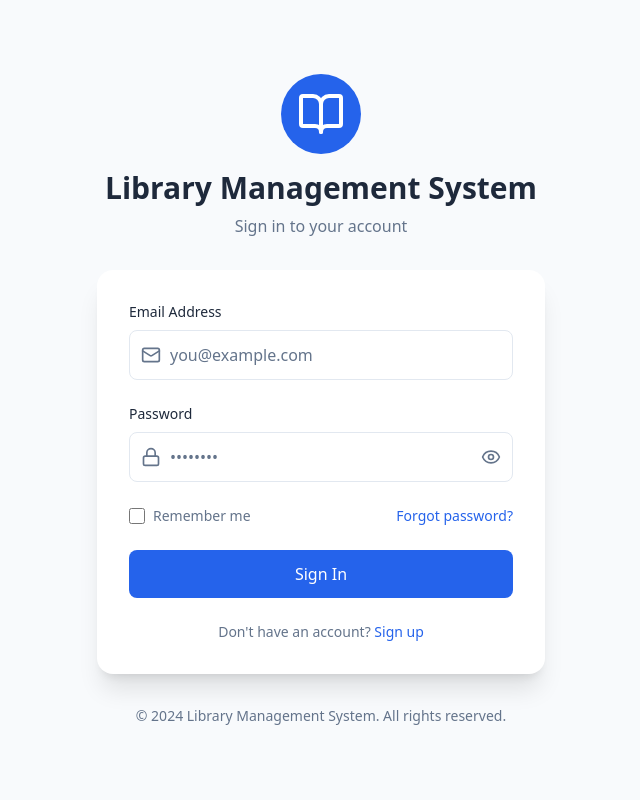
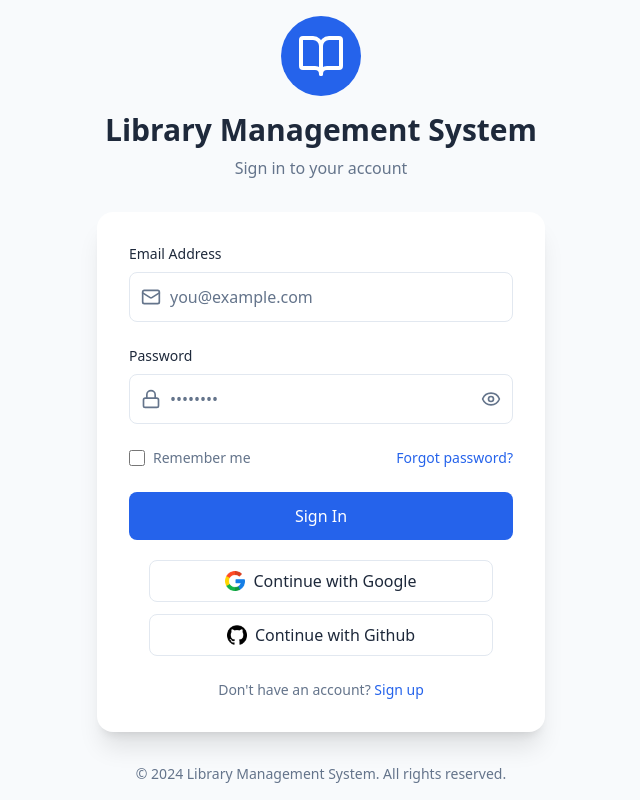
Before and after one commit to mamun4023/LMS-Frontend, a React app: page /signin in a window 1280 px wide. Shown: the whole page, without its empty margins (319-959 px from the left). Built offline with nearby package versions, Linux system fonts and the light colour scheme; no server answers; the HTML template or start-up script is replaced by a standard one.

Commit message:
#feature - Add Firebase auth and social login (Google, GitHub) - Implement role-based protected routes  #fix - Block unauthorized dashboard access - Handle social login popup errors

```diff
--- a/src/App.tsx
+++ b/src/App.tsx
@@ -72,6 +72,7 @@ const LibraryHomePage: React.FC = () => {
       desc: t("quickActions.visitToday"),
     },
   ];
+
 
   return (
     <div className="min-h-screen bg-background">
--- /dev/null
+++ b/src/auth/AuthContext.tsx
@@ -0,0 +1,49 @@
+import type { User } from "firebase/auth";
+import { onAuthStateChanged } from "firebase/auth";
+import { createContext, useContext, useEffect, useState } from "react";
+import { auth } from "../firebase/firebase";
+import { getUserProfile } from "../services/user.service";
+
+interface AuthContextType {
+  user: User | null;
+  role: "admin" | "librarian" | "student" | null;
+  loading: boolean;
+}
+
+const AuthContext = createContext<AuthContextType>({
+  user: null,
+  role: null,
+  loading: true,
+});
+
+export const AuthProvider = ({ children }: { children: React.ReactNode }) => {
+  const [user, setUser] = useState<User | null>(null);
+  const [role, setRole] = useState<AuthContextType["role"]>(null);
+  const [loading, setLoading] = useState(true);
+
+  useEffect(() => {
+    const unsubscribe = onAuthStateChanged(auth, async (firebaseUser) => {
+      if (firebaseUser) {
+        setUser(firebaseUser);
+
+        const profile = await getUserProfile(firebaseUser.uid);
+        setRole(profile?.role ?? "student");
+      } else {
+        setUser(null);
+        setRole(null);
+      }
+
+      setLoading(false);
+    });
+
+    return () => unsubscribe(); // cleanup
+  }, []);
+
+  return (
+    <AuthContext.Provider value={{ user, role, loading }}>
+      {children}
+    </AuthContext.Provider>
+  );
+};
+
+export const useAuth = () => useContext(AuthContext);
--- /dev/null
+++ b/src/auth/ProtectedRoute.tsx
@@ -0,0 +1,23 @@
+import type { ReactNode } from "react";
+import { Navigate } from "react-router-dom";
+import { useAuth } from "./AuthContext";
+
+export default function ProtectedRoute({
+  children,
+  allowedRoles,
+}: {
+  children: ReactNode;
+  allowedRoles?: Array<"admin" | "librarian" | "student">;
+}) {
+  const { user, role, loading } = useAuth();
+
+  if (loading) return <div>Checking authentication...</div>;
+
+  if (!user) return <Navigate to="/signin" replace />;
+
+  if (allowedRoles && !allowedRoles.includes(role!)) {
+    return <Navigate to="/unauthorized" replace />;
+  }
+
+  return <>{children}</>;
+}
--- a/src/components/unique/Header.tsx
+++ b/src/components/unique/Header.tsx
@@ -18,6 +18,7 @@ const Header = () => {
     // For other pages, check if the current path starts with the link path
     return location.pathname.startsWith(path);
   };
+
 
   const navClass = (path: string) =>
     `transition ${
--- a/src/main.tsx
+++ b/src/main.tsx
@@ -1,6 +1,8 @@
 import { createRoot } from "react-dom/client";
 import { createBrowserRouter, RouterProvider } from "react-router-dom";
 import App from "./App";
+import { AuthProvider } from "./auth/AuthContext";
+import ProtectedRoute from "./auth/ProtectedRoute";
 import "./i18n";
 import "./index.css";
 import About from "./pages/about";
@@ -19,6 +21,7 @@ import LibrarianDashboard from "./role/librarian";
 import StudentDashboard from "./role/student";
 import { applyTheme, getInitialTheme } from "./theme";
 
+/* ---------------- ROUTER ---------------- */
 const router = createBrowserRouter([
   {
     path: "/",
@@ -70,18 +73,42 @@ const router = createBrowserRouter([
   },
   {
     path:"/student",
-    element:<StudentDashboard/>
+    // element:<StudentDashboard/>
+    element:(
+      <ProtectedRoute allowedRoles={["student"]}>
+        <StudentDashboard/>
+      </ProtectedRoute>
+    )
   },
   {
     path: "/admin",
-    element: <AdminDashboard />,
+      element:(
+      <ProtectedRoute allowedRoles={["admin"]}>
+        <AdminDashboard />
+      </ProtectedRoute>
+    )
   },
   {
     path: "/librarian",
-    element: <LibrarianDashboard />,
+    element:(
+      <ProtectedRoute allowedRoles={["librarian"]}>
+        <LibrarianDashboard />
+      </ProtectedRoute>
+    )
   },
 ]);
 
+/* -------- AUTH-AWARE ROUTER -------- */
+// function AppRouter() {
+//   const { loading } = useAuth();
+
+//   if (loading) {
+//     return <div>Checking authentication...</div>;
+//   }
+
+//   return <RouterProvider router={router} />;
+// }
+/* -------- THEME INIT -------- */
 document.documentElement.classList.add("disable-transitions");
 applyTheme(getInitialTheme());
 window.setTimeout(() => {
@@ -91,6 +118,11 @@ if (localStorage.theme === "dark") {
   document.documentElement.classList.add("dark");
 }
 
+/* -------- APP BOOTSTRAP -------- */
+
 createRoot(document.getElementById("root")!).render(
-  <RouterProvider router={router} />
+  <AuthProvider>
+    <RouterProvider router={router} />
+    {/* <AppRouter/> */}
+  </AuthProvider>
 );
--- a/src/pages/signin/index.tsx
+++ b/src/pages/signin/index.tsx
@@ -3,8 +3,8 @@ import { useState } from "react";
 import { Link, useNavigate } from "react-router-dom";
 
 import { useTranslation } from "react-i18next";
-import { loginUser } from "../../services/auth.service";
-import { getUserProfile } from "../../services/user.service";
+import { loginUser, signInWithGithub, signInWithGoogle } from "../../services/auth.service";
+import { createUserProfile, getUserProfile } from "../../services/user.service";
 import { formValidator } from "../../validator/formValidator";
 
 interface FormData {
@@ -104,6 +104,82 @@ export default function LoginPage() {
       setIsSubmitting(false);
     }
   };
+
+  const handleGoogleLogin=async()=>{
+    setErrors({}); // error cleaning
+    try{
+      const result=await signInWithGoogle();
+      const user=result.user;
+
+      let profile=await getUserProfile(user.uid);
+
+
+      if(!profile){
+        await createUserProfile(user.uid,{
+          name: user.displayName || "Google User",
+          email: user.email || "",
+          role: "student",
+        });
+        profile=await getUserProfile(user.uid);
+      }
+
+      // Role-based navigation
+      if(profile?.role === "admin"){
+        navigate("/admin");
+      }
+       else if (profile?.role === "librarian") {
+        navigate("/librarian");
+      } else {
+        navigate("/student");
+      }
+    }
+    catch(error:any){
+       console.error("Google login error:", error);
+      setErrors({
+        general: error.code === "auth/popup-closed-by-user"
+          ? "Sign-in popup was closed. Please try again."
+          : error.message || "Google sign-in failed"
+      });
+    }
+
+  };
+  const handleGithubLogin=async()=>{
+      setErrors({}); // error cleaning
+    try{
+       const result = await signInWithGithub();
+    const user = result.user;
+
+    let profile = await getUserProfile(user.uid);
+    if(!profile){
+        await createUserProfile(user.uid,{
+          name: user.displayName || "Github User",
+          email: user.email || "",
+          role: "student",
+        });
+        profile=await getUserProfile(user.uid);
+      }
+
+
+      // Role-based navigation
+      if(profile?.role === "admin"){
+        navigate("/admin");
+      }
+       else if (profile?.role === "librarian") {
+        navigate("/librarian");
+      } else {
+        navigate("/student");
+      }
+    }
+    catch(error:any){
+      console.error("Github login error:", error);
+      setErrors({
+        general: error.code === "auth/popup-closed-by-user"
+          ? "Sign-in popup was closed. Please try again."
+          : error.message || "Github sign-in failed"
+      });
+    }
+  };
+
 
   return (
     <div className="min-h-screen bg-background flex items-center justify-center p-4">
@@ -280,6 +356,25 @@ export default function LoginPage() {
             </button>
           </div>
 
+
+<div className="space-y-3 m-5">
+  <button
+    onClick={handleGoogleLogin}
+    className="w-full border border-border rounded-lg py-2 flex items-center justify-center gap-2 hover:bg-gray-50 dark:hover:bg-gray-800 transition-colors"
+  >
+    <img src="/Social-icons/google.png"  alt="Google" className="w-5 h-5" />
+    Continue with Google
+  </button>
+
+  <button
+    onClick={handleGithubLogin}
+    className="w-full border border-border rounded-lg py-2 flex items-center justify-center gap-2 hover:bg-gray-50 dark:hover:bg-gray-800 transition-colors"
+  >
+    <img src="/Social-icons/github.png" alt="Github" className="w-5 h-5" />
+     Continue with Github
+  </button>
+</div>
+
           <div className="mt-6 text-center">
             <p className="text-sm text-text-secondary">
               {t("auth.dontHaveAccount")}{" "}
--- a/src/services/auth.service.ts
+++ b/src/services/auth.service.ts
@@ -1,9 +1,64 @@
-import { createUserWithEmailAndPassword, signInWithEmailAndPassword } from "firebase/auth";
+import { createUserWithEmailAndPassword, GithubAuthProvider, GoogleAuthProvider, signInWithEmailAndPassword, signInWithPopup, signOut } from "firebase/auth";
 import { auth } from "../firebase/firebase";
 
+// providers
+const googleProvider=new GoogleAuthProvider();
+const githubProvider=new GithubAuthProvider();
+
+// Configure providers with custom parameters
+googleProvider.setCustomParameters({
+  prompt: 'select_account'
+});
+
+githubProvider.setCustomParameters({
+  allow_signup: 'true'
+});
+// Google login
+export const signInWithGoogle=async()=>{
+    try{
+        return await signInWithPopup(auth,googleProvider);
+    }
+    catch(error:any){
+ if (error.code === 'auth/popup-closed-by-user') {
+      throw new Error('Sign-in popup was closed before completing. Please try again.');
+    } else if (error.code === 'auth/popup-blocked') {
+      throw new Error('Popup was blocked by your browser. Please enable popups for this site.');
+    } else if (error.code === 'auth/cancelled-popup-request') {
+      throw new Error('Sign-in was cancelled. Please try again.');
+    }
+    throw error;
+    }
+};
+
+// Github Login
+export const signInWithGithub=async()=>{
+  try{
+      return await signInWithPopup(auth,githubProvider);
+  }
+  catch(error:any){
+     if (error.code === 'auth/popup-closed-by-user') {
+      throw new Error('Sign-in popup was closed before completing. Please try again.');
+    } else if (error.code === 'auth/popup-blocked') {
+      throw new Error('Popup was blocked by your browser. Please enable popups for this site.');
+    } else if (error.code === 'auth/cancelled-popup-request') {
+      throw new Error('Sign-in was cancelled. Please try again.');
+    } else if (error.code === 'auth/account-exists-with-different-credential') {
+      throw new Error('An account already exists with the same email but different sign-in credentials.');
+    }
+    throw error;
+  }
+};
+
+// email password signup
 export const registerUser=(email:string,password:string)=>{
     return createUserWithEmailAndPassword(auth,email,password);
 };
+// email password sigin
 export const loginUser=(email:string,password:string)=>{
     return signInWithEmailAndPassword(auth,email,password);
 };
+
+// Logout
+export const logOutUser=async()=>{
+    return await signOut(auth);
+}
```
Also changed, not shown: public/Social-icons/github.png (added), public/Social-icons/google.png (added).
